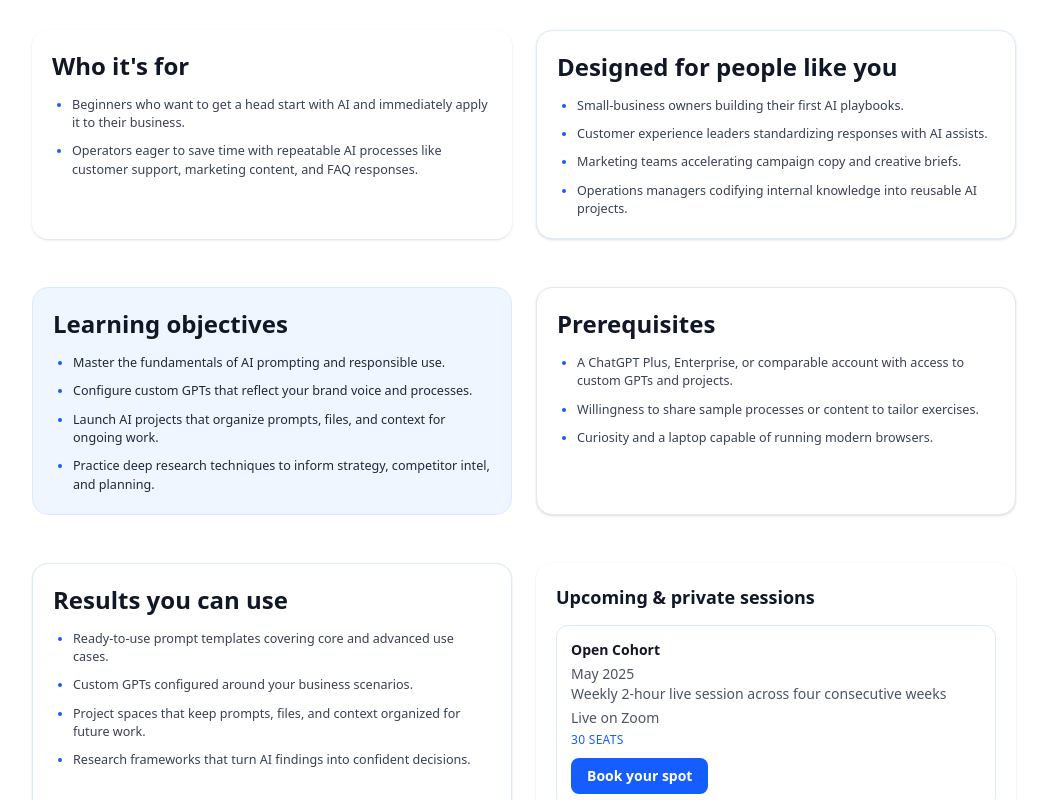
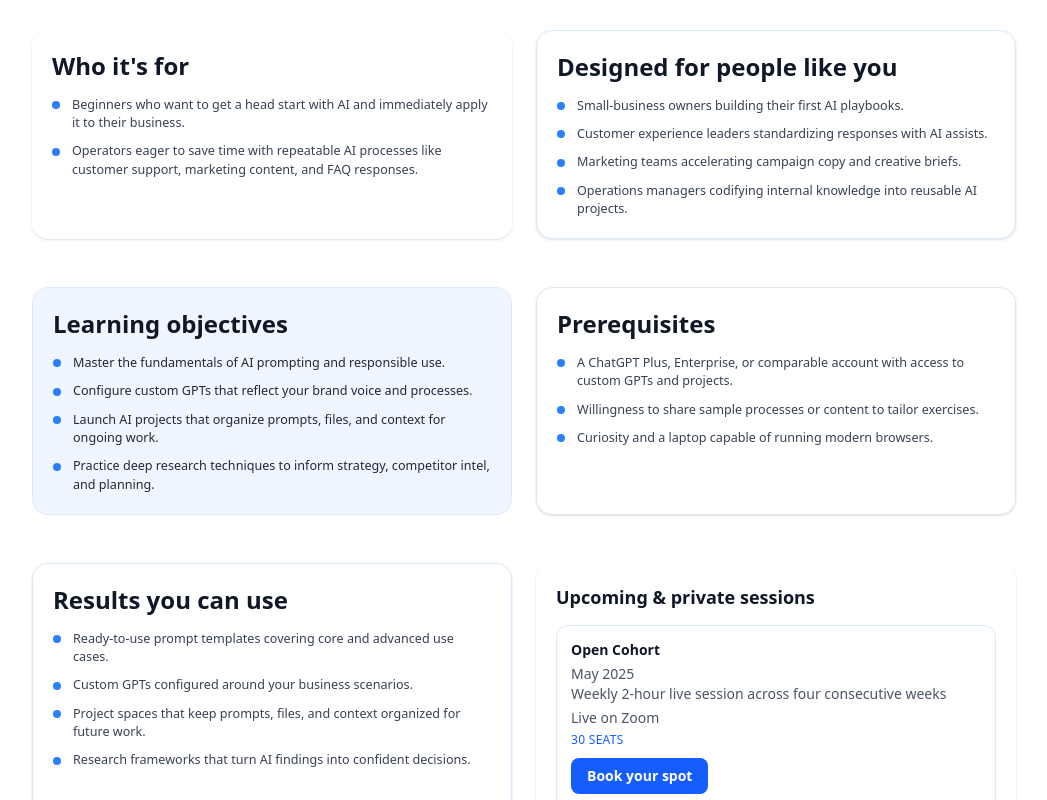
Before and after one commit to BillRaymond/cambermast-website-new, a SvelteKit app in the folder web/: page /training/ai-accelerator-workshop in a window 1280 px wide. Shown: the part 1300-2100 px from the top of the page, without its empty margins (116-1163 px from the left). Built offline with nearby package versions, Linux system fonts and the light colour scheme.

Commit message:
fix bullets by using a list component

```diff
--- a/web/src/app.css
+++ b/web/src/app.css
@@ -19,3 +19,28 @@
 		line-height: 1.45;
 	}
 }
+
+
+@layer components {
+	.bullet-list {
+		@apply list-none;
+		padding-left: 0;
+		margin: 0;
+	}
+
+	.bullet-list > li {
+		display: flex;
+		align-items: flex-start;
+		gap: 0.75rem;
+	}
+
+	.bullet-list > li::before {
+		content: '';
+		flex-shrink: 0;
+		width: 0.5rem;
+		height: 0.5rem;
+		margin-top: 0.42em;
+		border-radius: 9999px;
+		background-color: theme('colors.blue.500');
+	}
+}
--- a/web/src/lib/components/training/ProgramPage.svelte
+++ b/web/src/lib/components/training/ProgramPage.svelte
@@ -148,7 +148,7 @@
 			{#if program.audience?.length}
 				<div class="rounded-2xl bg-white p-5 shadow">
 					<h2 class="text-2xl font-semibold text-gray-900">Who it's for</h2>
-					<ul class="mt-3.5 list-disc space-y-2.5 pl-5 text-gray-700 marker:text-blue-600">
+					<ul class="bullet-list mt-3.5 space-y-2.5 text-gray-700">
 						{#each program.audience as group}
 							<li>{group}</li>
 						{/each}
@@ -158,7 +158,7 @@
 			{#if program.audienceExamples?.length}
 				<div class="rounded-2xl border border-blue-100 bg-white p-5 shadow">
 					<h2 class="text-2xl font-semibold text-gray-900">Designed for people like you</h2>
-					<ul class="mt-3.5 list-disc space-y-2.5 pl-5 text-gray-700 marker:text-blue-600">
+					<ul class="bullet-list mt-3.5 space-y-2.5 text-gray-700">
 						{#each program.audienceExamples as example}
 							<li>{example}</li>
 						{/each}
@@ -173,7 +173,7 @@
 			{#if program.objectives?.length}
 				<div class="rounded-2xl border border-blue-100 bg-blue-50 p-5">
 					<h2 class="text-2xl font-semibold text-gray-900">Learning objectives</h2>
-					<ul class="mt-3.5 list-disc space-y-2.5 pl-5 text-gray-800 marker:text-blue-600">
+					<ul class="bullet-list mt-3.5 space-y-2.5 text-gray-800">
 						{#each program.objectives as objective}
 							<li>{objective}</li>
 						{/each}
@@ -183,7 +183,7 @@
 			{#if program.prerequisites?.length}
 				<div class="rounded-2xl border border-gray-200 bg-white p-5 shadow">
 					<h2 class="text-2xl font-semibold text-gray-900">Prerequisites</h2>
-					<ul class="mt-3.5 list-disc space-y-2.5 pl-5 text-gray-700 marker:text-blue-600">
+					<ul class="bullet-list mt-3.5 space-y-2.5 text-gray-700">
 						{#each program.prerequisites as prerequisite}
 							<li>{prerequisite}</li>
 						{/each}
@@ -198,7 +198,7 @@
 			{#if program.takeaways?.length}
 				<div class="rounded-2xl border border-blue-100 bg-white p-5 shadow">
 					<h2 class="text-2xl font-semibold text-gray-900">Results you can use</h2>
-					<ul class="mt-3.5 list-disc space-y-2.5 pl-5 text-gray-700 marker:text-blue-600">
+					<ul class="bullet-list mt-3.5 space-y-2.5 text-gray-700">
 						{#each program.takeaways as takeaway}
 							<li>{takeaway}</li>
 						{/each}
@@ -254,7 +254,7 @@
 				{#each program.agenda as block}
 					<div class="rounded-2xl border border-blue-100 p-4">
 						<h3 class="text-lg font-semibold text-blue-700">{block.title}</h3>
-						<ul class="mt-2.5 list-disc space-y-1.5 pl-5 text-sm text-gray-700 marker:text-blue-600">
+						<ul class="bullet-list mt-2.5 space-y-1.5 text-sm text-gray-700">
 							{#each block.details as item}
 								<li>{item}</li>
 							{/each}
@@ -286,7 +286,7 @@
 			{#if program.resources?.length}
 				<div class="rounded-2xl border border-blue-100 bg-blue-50 p-5">
 					<h2 class="text-2xl font-semibold text-gray-900">Included in the workshop</h2>
-					<ul class="mt-3.5 list-disc space-y-2.5 pl-5 text-gray-700 marker:text-blue-600">
+					<ul class="bullet-list mt-3.5 space-y-2.5 text-gray-700">
 						{#each program.resources as resource}
 							<li>{resource}</li>
 						{/each}
@@ -331,7 +331,7 @@
 					</div>
 				</div>
 				{#if program.aboutTrainer.highlights?.length}
-					<ul class="w-full list-disc space-y-2.5 rounded-2xl border border-blue-100 bg-blue-50 p-5 pl-5 text-gray-800 marker:text-blue-600 lg:max-w-sm lg:flex-shrink-0">
+					<ul class="bullet-list w-full space-y-2.5 rounded-2xl border border-blue-100 bg-blue-50 p-5 text-gray-800 lg:max-w-sm lg:flex-shrink-0">
 						{#each program.aboutTrainer.highlights as highlight}
 							<li>{highlight}</li>
 						{/each}
--- a/web/src/routes/agents/+page.svelte
+++ b/web/src/routes/agents/+page.svelte
@@ -76,7 +76,7 @@
 				<h2 class="text-xl font-semibold">{item.title}</h2>
 				{#if item.summary}<p class="mt-1.5 text-gray-600">{item.summary}</p>{/if}
 				{#if item.bullets?.length}
-					<ul class="mt-3 list-disc space-y-1.5 pl-5 text-left text-gray-700 marker:text-blue-500">
+					<ul class="bullet-list mt-3 space-y-1.5 text-left text-gray-700">
 						{#each item.bullets as bullet}
 							<li>{bullet}</li>
 						{/each}
--- a/web/src/routes/training/+page.svelte
+++ b/web/src/routes/training/+page.svelte
@@ -38,7 +38,7 @@
 					<h2 class="text-xl font-semibold">{i.title}</h2>
 					{#if i.summary}<p class="mt-1.5 text-gray-600">{i.summary}</p>{/if}
 					{#if i.bullets?.length}
-						<ul class="mt-3 list-disc space-y-1.5 pl-5 text-left text-gray-700 marker:text-blue-500">
+						<ul class="bullet-list mt-3 space-y-1.5 text-left text-gray-700">
 							{#each i.bullets as b}<li>{b}</li>{/each}
 						</ul>
 					{/if}
```
